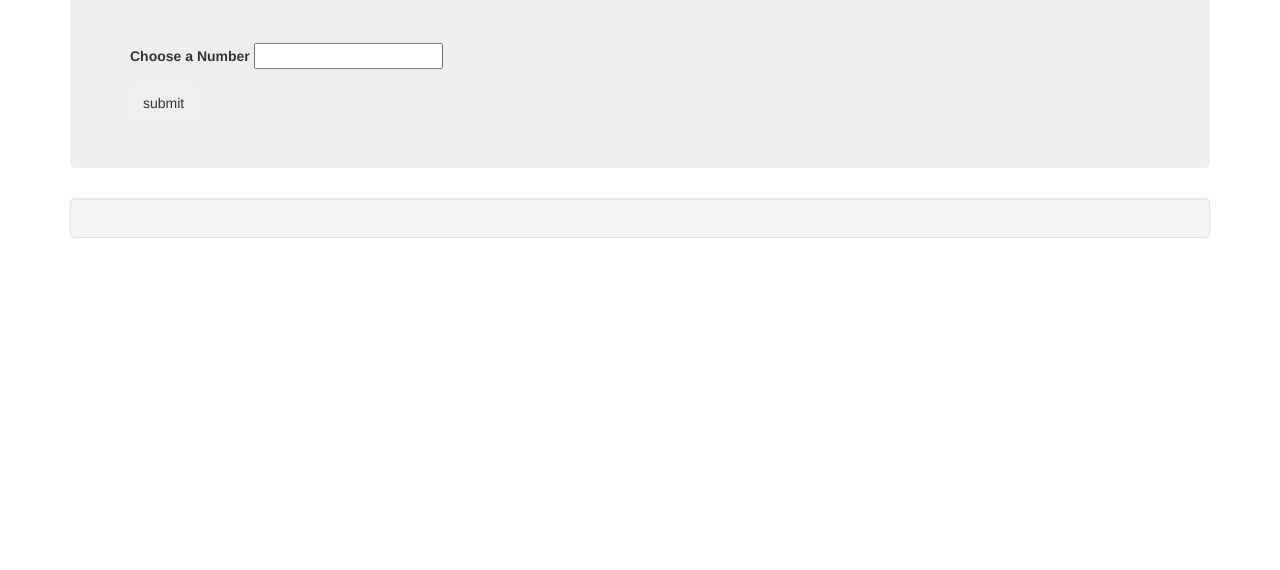
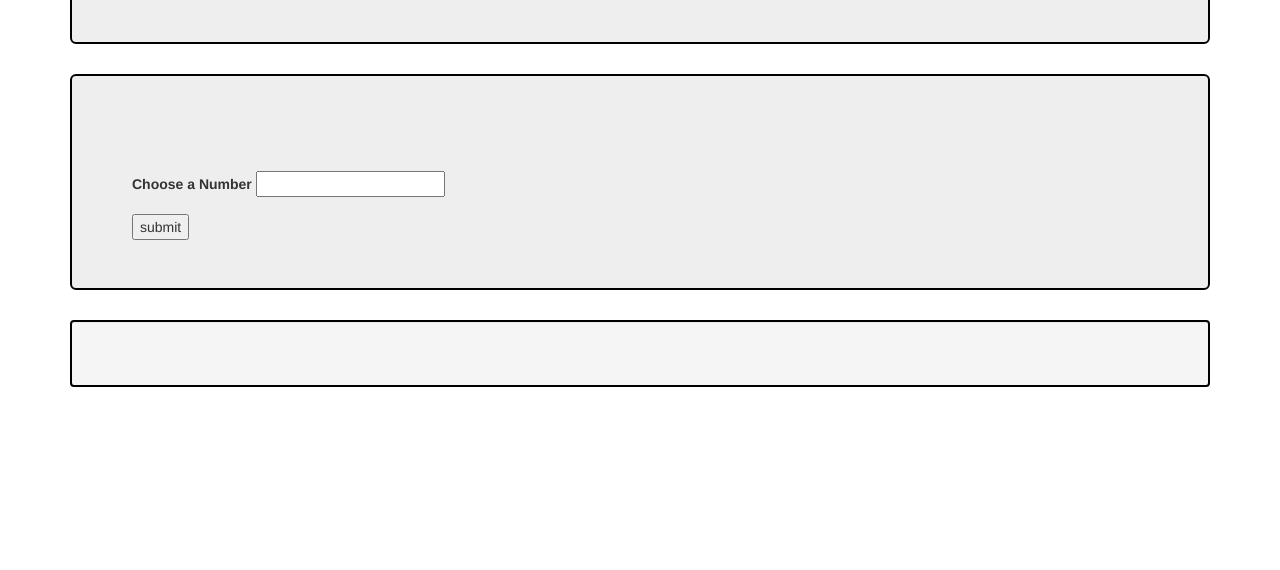
Before and after one commit to ProgramJustin/PingPong, a plain HTML site: page index.html in a window 1280 px wide. Shown: the part 230-800 px from the top of the page. Drawn offline with Linux system fonts and the light colour scheme.

Commit message:
add borders to the two jumbotron clases and the well class

```diff
--- a/css/styles.css
+++ b/css/styles.css
@@ -0,0 +1,6 @@
+* {
+  margin-top: 25px;
+}
+.well, .jumbotron {
+  border: 2px solid black;
+}
--- a/index.html
+++ b/index.html
@@ -18,7 +18,7 @@
           <label for="pingPong">Choose a Number</label>
           <input id="inputNumber" type="text">
         </div>
-        <button type="submit" class="btn">submit</button>
+        <button type="submit" class="btn-inform">submit</button>
       </form>
     </div>
     <div class="well">
```
